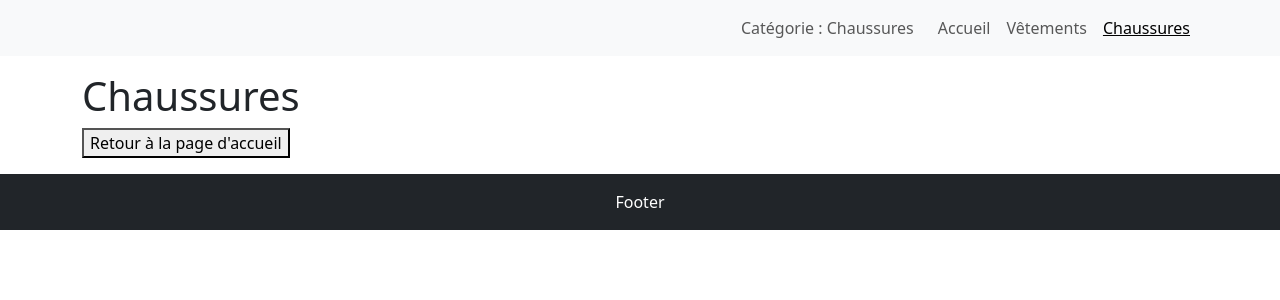
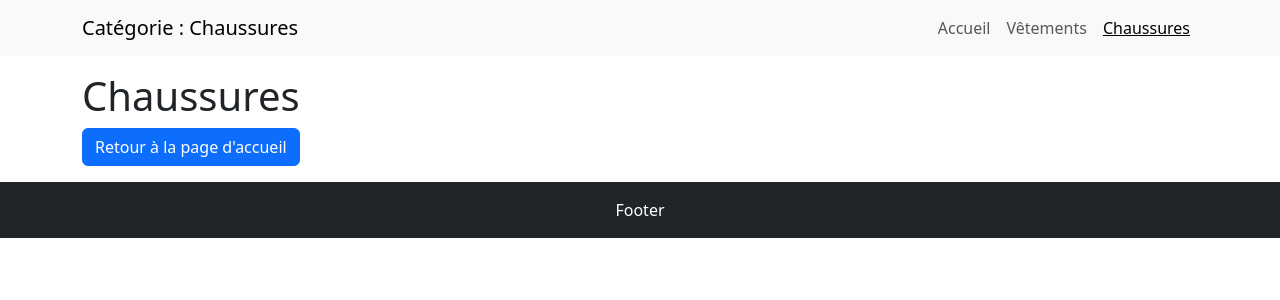
Before and after one commit to Drixx05/routage, a React (Vite) app: page /categorie/Chaussures in a window 1280 px wide. Shown: the top 300 px of the page. Built offline with nearby package versions, Linux system fonts and the light colour scheme.

Commit message:
Updated style for header and category

```diff
--- a/src/components/Header.jsx
+++ b/src/components/Header.jsx
@@ -11,14 +11,16 @@ export default function Header() {
 		<header>
 			<Navbar expand="lg" className="bg-body-tertiary">
 				<Container>
+					{match ? (
+						<Navbar.Brand>
+							Catégorie : {match.params.category}
+						</Navbar.Brand>
+					) : (
+						<Navbar.Brand>Bienvenue sur le site</Navbar.Brand>
+					)}
 					<Navbar.Toggle aria-controls="basic-navbar-nav" />
 					<Navbar.Collapse id="basic-navbar-nav">
 						<Nav className="ms-auto">
-							{match ? (
-								<Navbar.Text className="me-3">
-									Catégorie : {match.params.category}
-								</Navbar.Text>
-							) : null}
 							<Nav.Link as={NavLink} to="/">
 								Accueil
 							</Nav.Link>
--- a/src/pages/Category.jsx
+++ b/src/pages/Category.jsx
@@ -1,5 +1,6 @@
 import { useParams } from "react-router";
 import { useNavigate } from "react-router";
+import Button from 'react-bootstrap/Button';
 
 export default function Category() {
 	const { category } = useParams();
@@ -12,7 +13,7 @@ export default function Category() {
 	return (
 		<div>
 			<h1>{category}</h1>
-			<button onClick={toHomePage}>Retour à la page d'accueil</button>
+			<Button variant="primary" onClick={toHomePage}>Retour à la page d'accueil</Button>
 		</div>
 	);
 }
```
